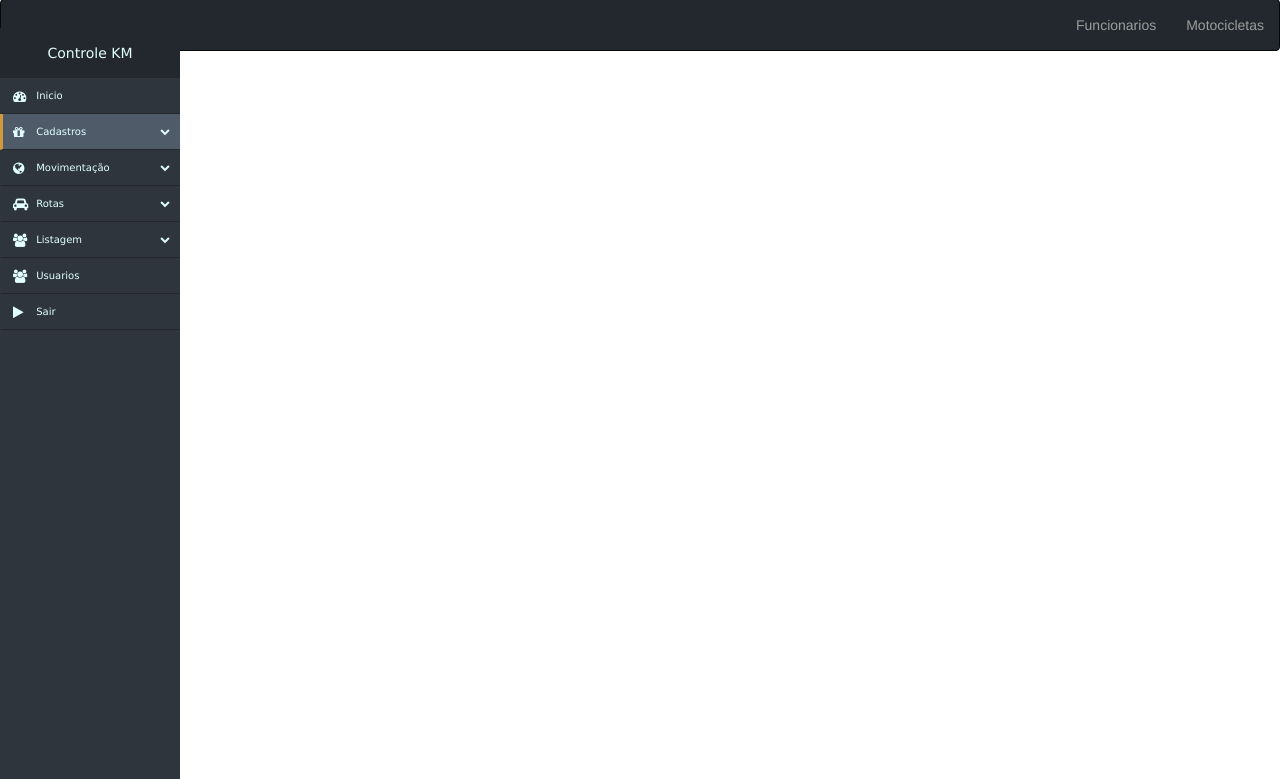
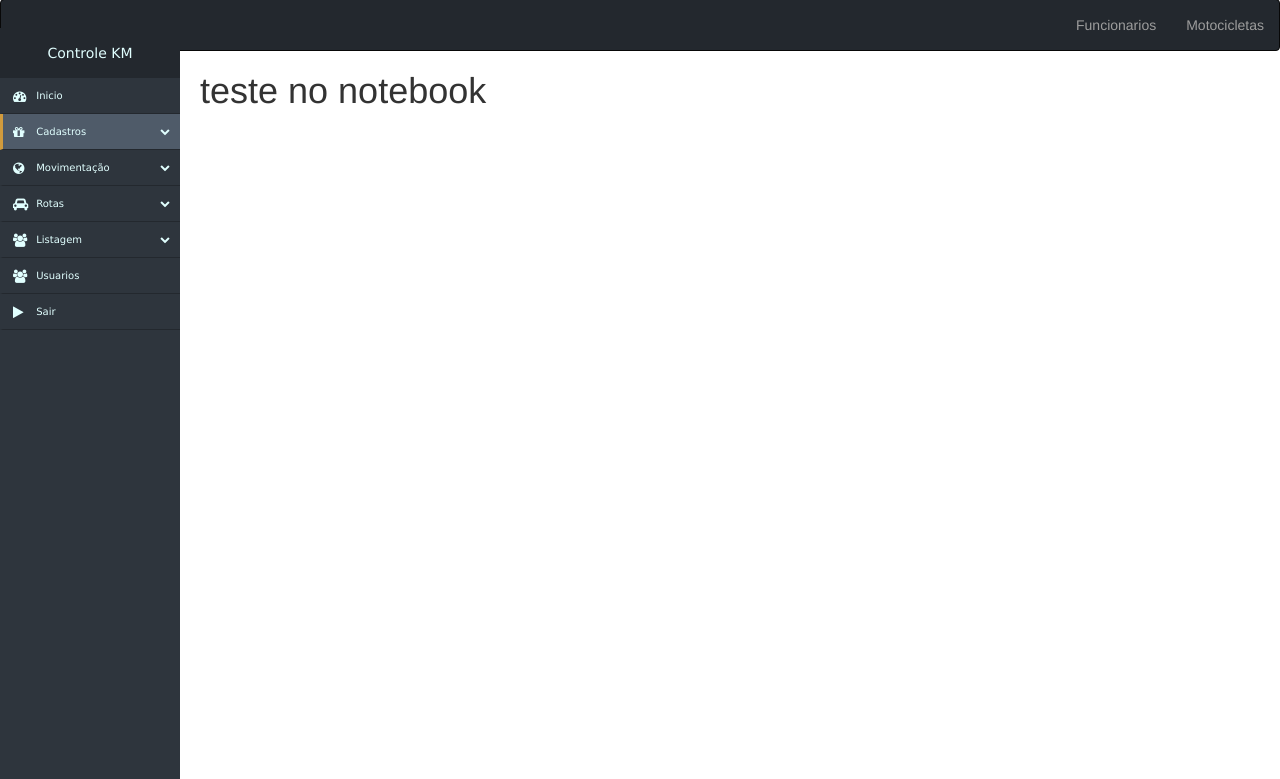
Before and after one commit to vitinsk/CONTROLE_KM, a PHP site: page /CONTROLE_KM/ in a window 1280 px wide. Shown: the part 21-800 px from the top of the page. Run offline with PHP 8.4, Linux system fonts and the light colour scheme; data that the repository does not hold is empty; some libraries are stand-ins or nearby versions.

Commit message:
alteração na home

```diff
--- a/views/home.php
+++ b/views/home.php
@@ -1,4 +1,4 @@
 <?php echo $menssagem ?>
 
-
+<h1 style="padding-left: 200px;" > teste no notebook</h1>
 >
```
